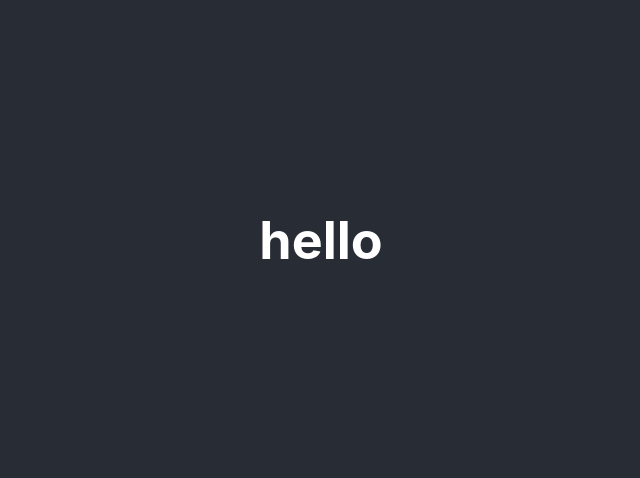
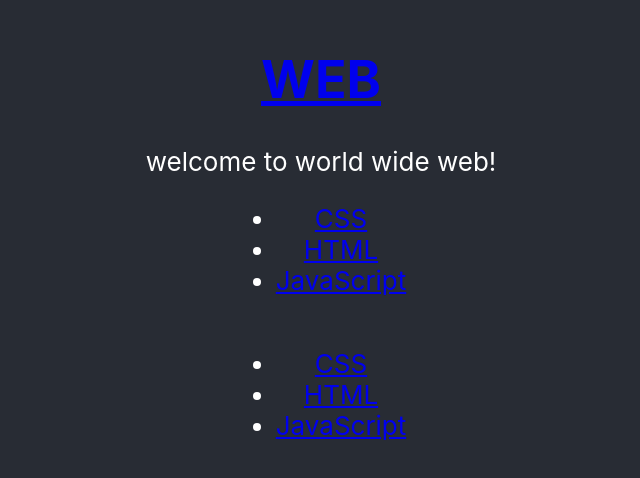
Before and after one commit to leesoeun98/classreact-project, a React (Create React App) app: page / in a window 1280 px wide. Shown: the part 160-638 px from the top of the page, without its empty margins (319-959 px from the left). Built offline with nearby package versions, Linux system fonts and the light colour scheme.

Commit message:
Add Subject, Toc, Contents component to App.js

```diff
--- a/src/App.js
+++ b/src/App.js
@@ -1,15 +1,23 @@
-import React from 'react';
+import React, { Component } from 'react';
+import Subject from './components/Subject';
+import Contents from './components/Contents';
+import Toc from './components/Toc';
 import logo from './logo.svg';
 import './App.css';
 
-function App() {
-  return (
-    <div className="App">
-      <header className="App-header">
-     <h1>hello</h1>
-      </header>
-    </div>
-  );
+class App extends Component{
+  render(){
+    return(
+      <div className="App">
+        <header className="App-header">
+          <Subject></Subject>
+          <Toc></Toc>
+          <Contents></Contents>
+        </header>
+
+      </div>
+    );
+  }
 }
 
 export default App;
```
